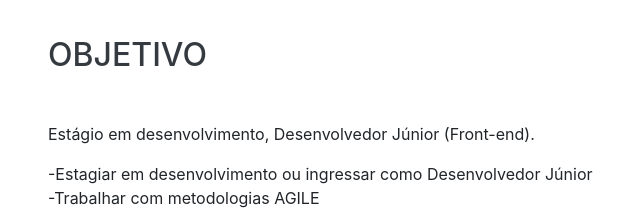
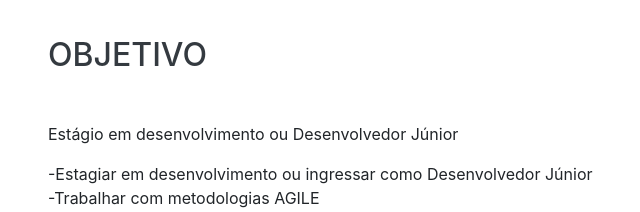
Before and after one commit to maiksonstrife/maiksonportfolioGitPage, a website with bundled scripts: page index.html in a window 1280 px wide. Shown: the part 3660-3872 px from the top of the page, without its empty margins (272-912 px from the left). Built offline with nearby package versions, Linux system fonts and the light colour scheme; a web font is replaced by a local one.

Commit message:
Update index.html

```diff
--- a/index.html
+++ b/index.html
@@ -219,7 +219,7 @@
     <section class="resume-section p-3 p-lg-5 d-flex align-items-center" id="interests">
       <div class="w-100">
         <h2 class="mb-5">Objetivo</h2>
-        <p>Estágio em desenvolvimento, Desenvolvedor Júnior (Front-end).</p>
+        <p>Estágio em desenvolvimento ou Desenvolvedor Júnior</p>
         <p class="mb-0">
 		-Estagiar em desenvolvimento ou ingressar como Desenvolvedor Júnior<br>
 		-Trabalhar com metodologias AGILE<br>
```
